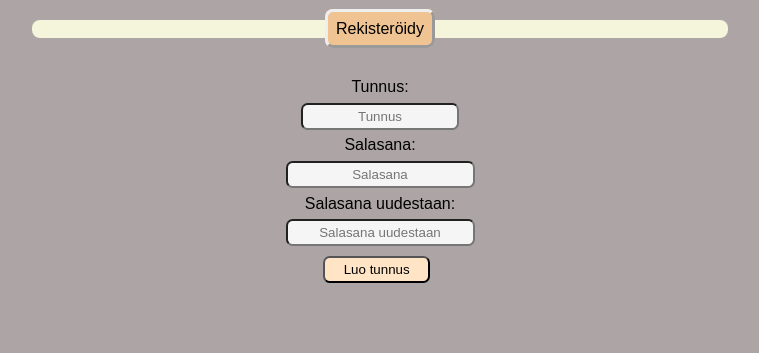
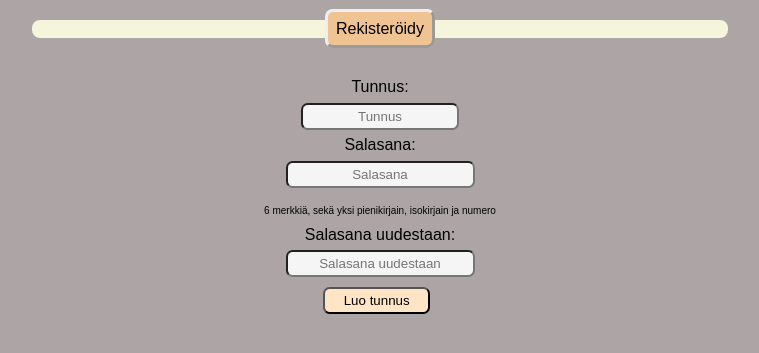
Before and after one commit to taHmeaa/Padelsovellus, a Flask app: page /register in a window 1280 px wide. Shown: the part 170-523 px from the top of the page, without its empty margins (260-1019 px from the left). Run offline with Flask 2, Linux system fonts and the light colour scheme.

Commit message:
salasana vaatimus

```diff
--- a/static/style.css
+++ b/static/style.css
@@ -62,7 +62,10 @@ body {
     font-weight: bold;
     padding: .5em;
 }
+p {
+    font-size: x-small;
 
+}
 .login {
     margin: 12px;
     padding: .5em;
--- a/templates/register.html
+++ b/templates/register.html
@@ -23,7 +23,9 @@
         <div><input type="password" id = "password" name="password1"
             pattern= "(?=.*\d)(?=.*[a-ö])(?=.*[A-Ö]).{6,}"
             minlength="6" maxlength="16" placeholder="Salasana"
-            title="Vähintään 6 merkkiä ja yksi jokaista: pienikirjain, isokirjain, numero" required></div>
+            title="Vähintään 6 merkkiä ja yksi jokaista: pienikirjain, isokirjain, numero" required>
+        </div>
+        <div><p>6 merkkiä, sekä yksi pienikirjain, isokirjain ja numero</p></div>
         <div><label for="password">Salasana uudestaan:</label></div>
         <div><input type="password" id = "password" name="password2" placeholder="Salasana uudestaan"required></div>
         <div><input id="button" type="submit" value="Luo tunnus"></div>
```
